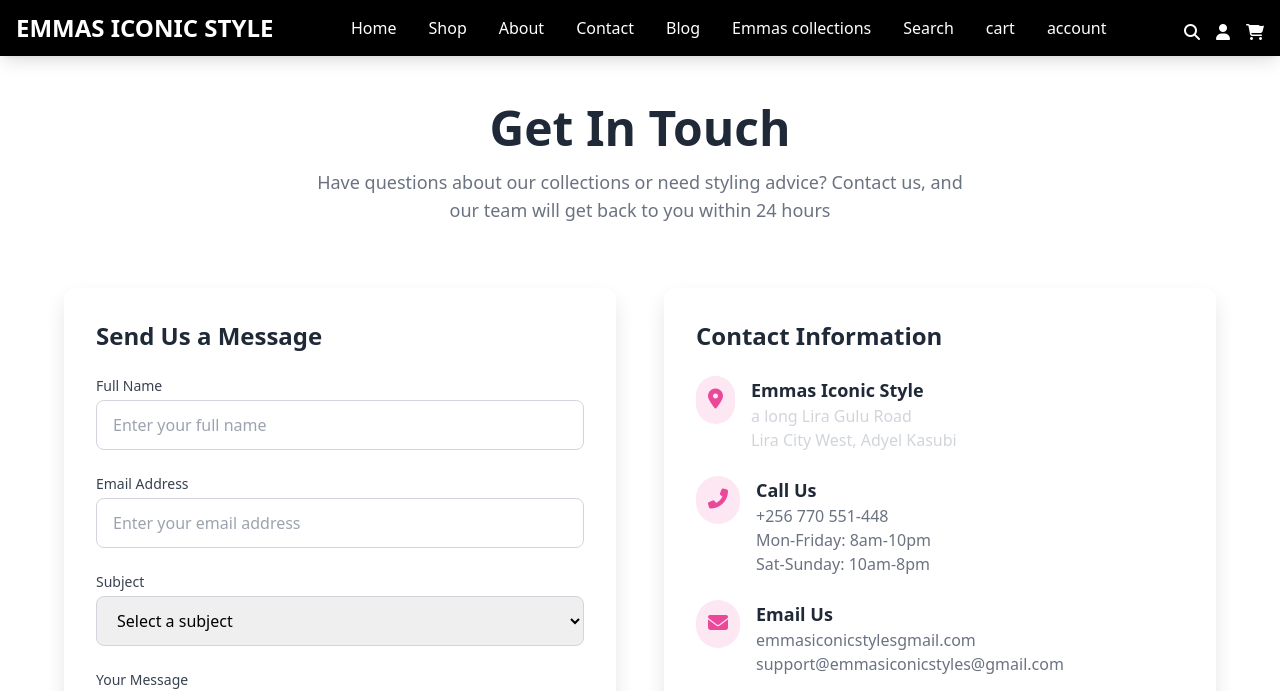
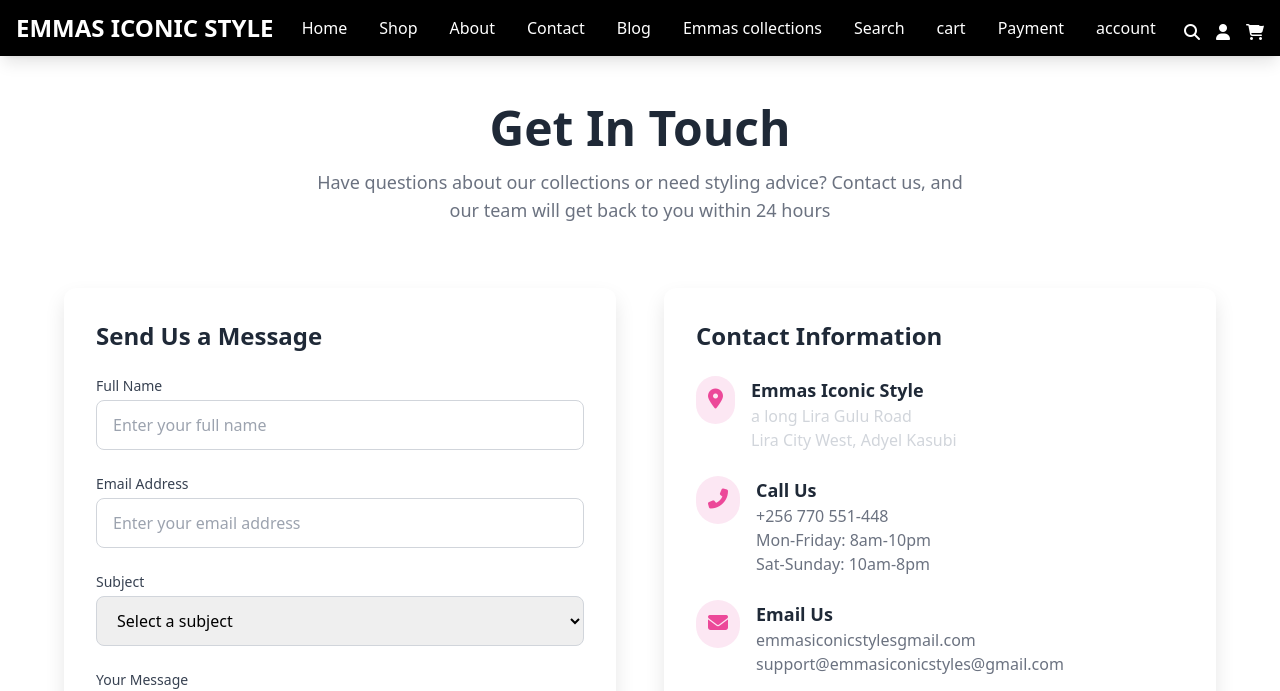
Before and after one commit to kamara45129/Emmas-Iconic-Styles, a plain HTML site: page contact.html in a window 1280 px wide. Shown: the top 691 px of the page. Drawn offline with nearby package versions, Linux system fonts and the light colour scheme.

Commit message:
Update contact.html

```diff
--- a/contact.html
+++ b/contact.html
@@ -51,6 +51,8 @@
                     <a href="emmas collections.html" class="block hover:text-gold transition">Emmas collections</a>
                     <a href="search.html" class="hover:text-gold transition">Search</a>
                      <a href="cart.html" class="hover:text-gold transition">cart</a>
+                    <a href="playment.html" class="block hover:text-gold transition">Payment</a>
+
                      <a href="account.html" class="hover:text-gold transition">account</a>
                 </div>
 
@@ -80,6 +82,8 @@
                     <a href="emmas collections.html" class="block hover:text-gold transition">Emmas collections</a>
                     <a href="cart.html" class="hover:text-gold transition">cart</a>
                      <a href="account.html" class="hover:text-gold transition">account</a>
+                    <a href="playment.html" class="block hover:text-gold transition">Payment</a>
+
                     <div class="flex space-x-4 pt-2">
                         <div class="flex space-x-4 pt-2">
                         <a href="#" class="hover:text-gold"><i class="fas fa-search"></i></a>
```
